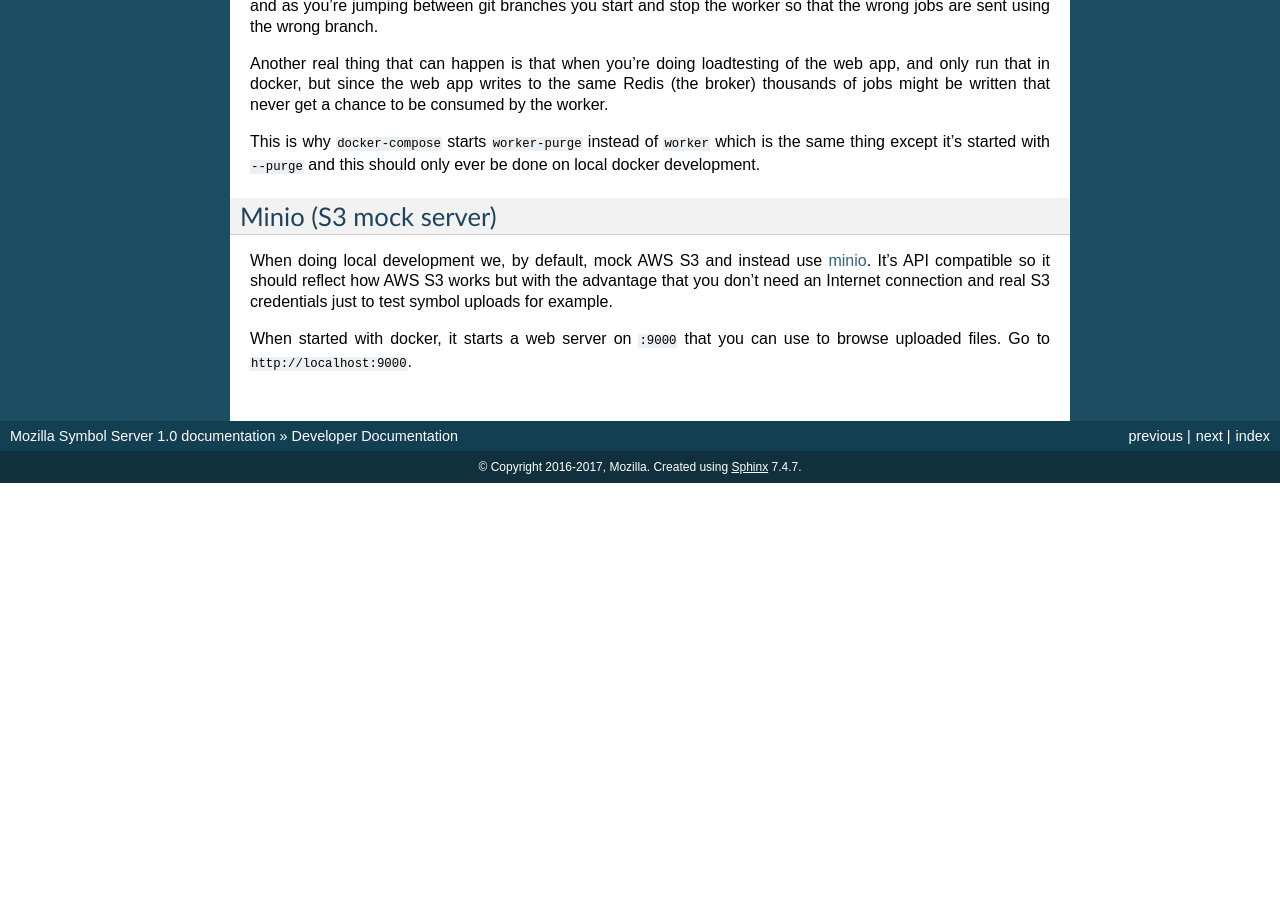
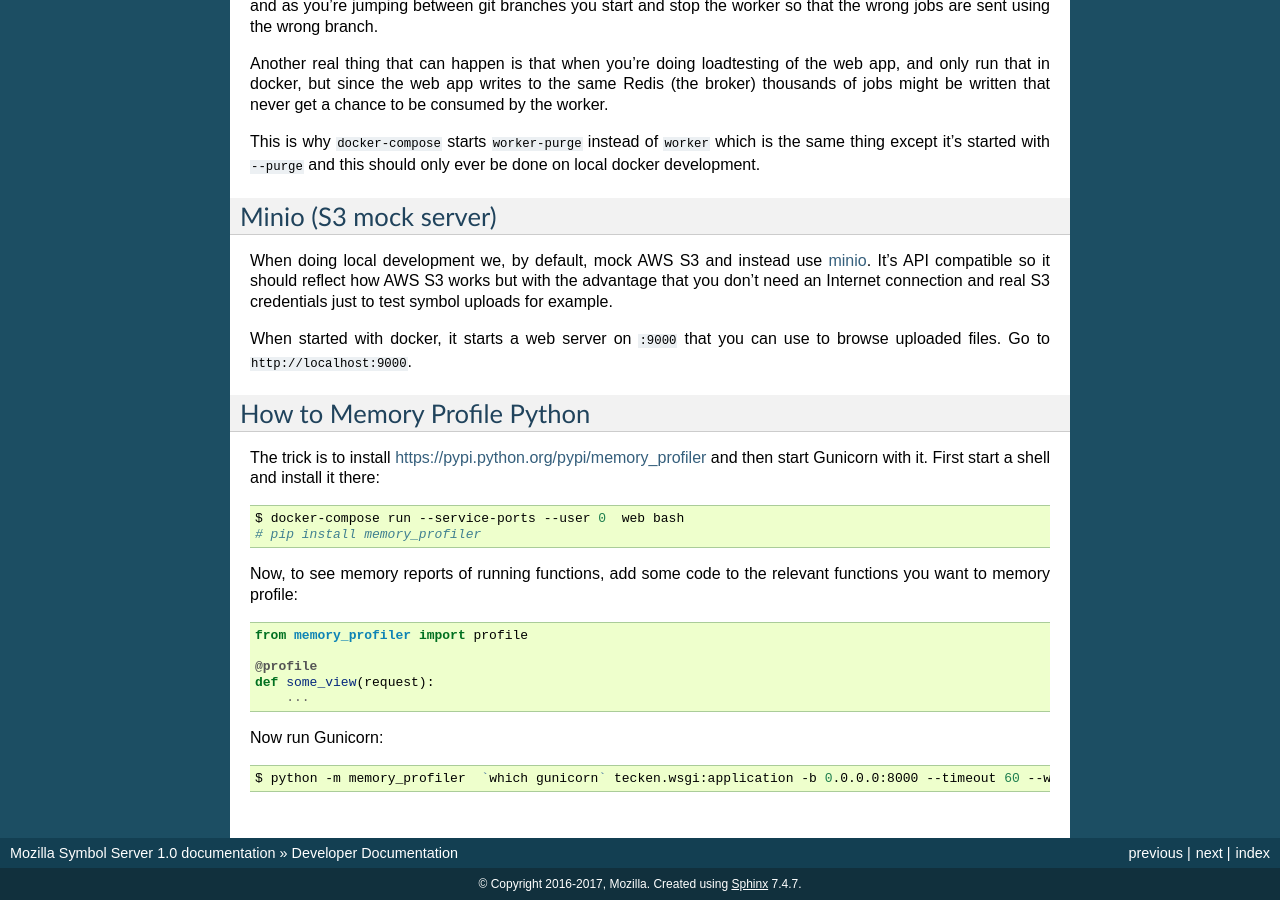
Before and after one commit to mozilla-services/tecken, a Sphinx documentation site: the page built from docs/dev.rst, in a window 1280 px wide and 900 px high, scrolled down 5684 px. Built offline with Sphinx 7.4.7, drawn with Linux system fonts in a browser that asks for light colours; before the commit the page ends 6167 px from its top, so only the background shows below that; some of the changed text lies outside the part shown.

Commit message:
document how to run with memory_profiler

```diff
--- a/docs/dev.rst
+++ b/docs/dev.rst
@@ -417,3 +417,33 @@ When started with docker, it starts a web server on ``:9000`` that you can
 use to browse uploaded files. Go to ``http://localhost:9000``.
 
 .. _`minio`: https://minio.io/
+
+
+How to Memory Profile Python
+============================
+
+The trick is to install https://pypi.python.org/pypi/memory_profiler and
+then start Gunicorn with it. First start a shell and install it there:
+
+.. code-block:: shell
+
+    $ docker-compose run --service-ports --user 0  web bash
+    # pip install memory_profiler
+
+Now, to see memory reports of running functions, add some code to the
+relevant functions you want to memory profile:
+
+.. code-block:: python
+
+
+    from memory_profiler import profile
+
+    @profile
+    def some_view(request):
+        ...
+
+Now run Gunicorn:
+
+.. code-block:: shell
+
+    $ python -m memory_profiler  `which gunicorn` tecken.wsgi:application -b 0.0.0.0:8000 --timeout 60 --workers 1 --access-logfile -
```
